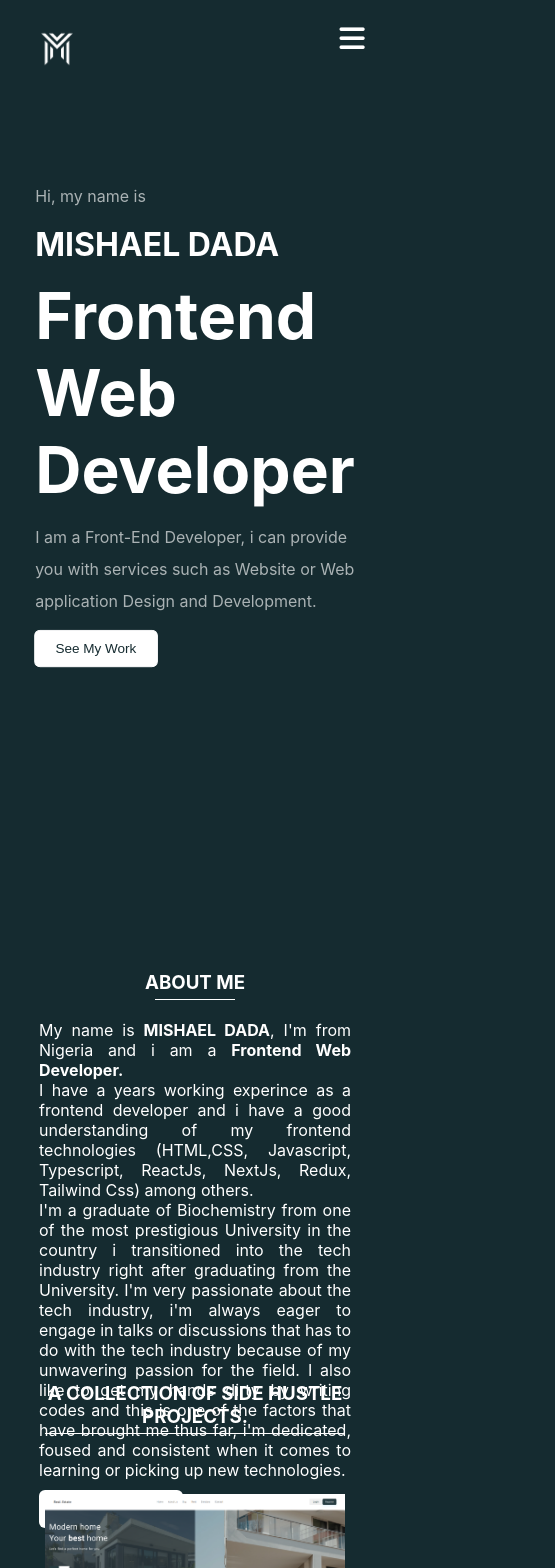
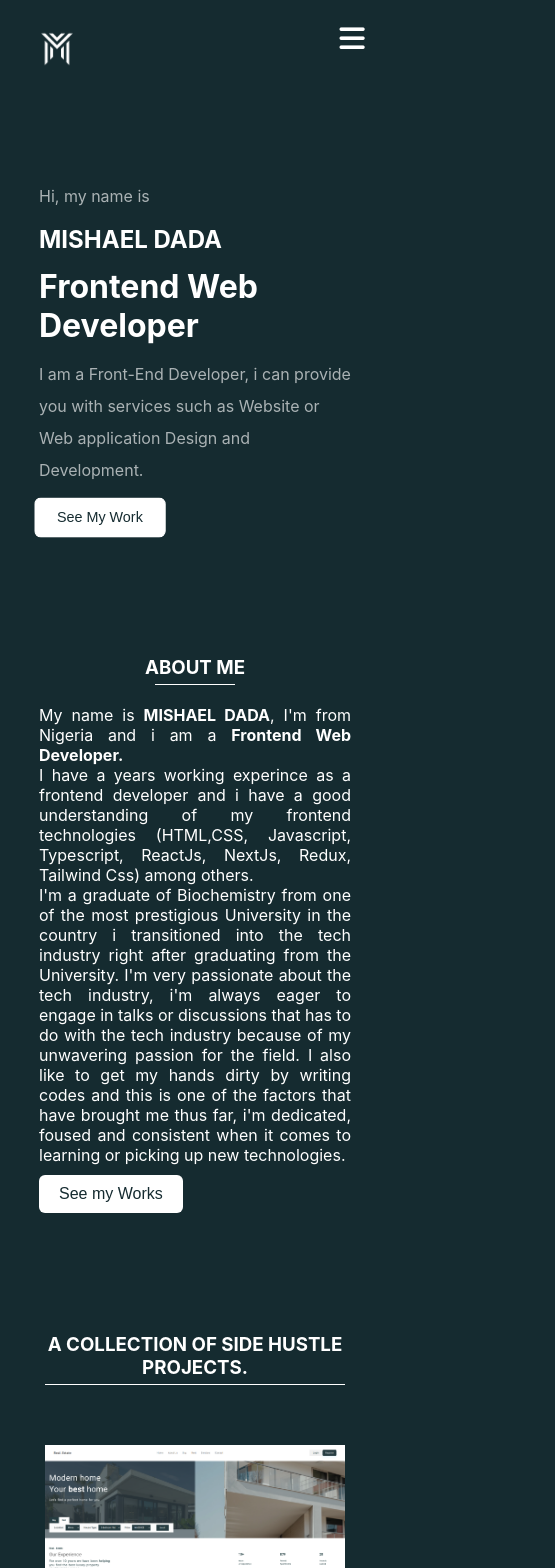
Before and after one commit to mishael1-d/Portfolio, a React (Create React App) app: page / in a window 390 px wide. Shown: the top 1568 px of the page, 555 px wide, since content can reach past the window. Built offline with nearby package versions, Linux system fonts and the light colour scheme.

Commit message:
fix mobile responsiveness

```diff
--- a/src/components/About/About.css
+++ b/src/components/About/About.css
@@ -65,12 +65,14 @@
 }
 
 @media screen and (max-width: 960px) {
+    .about-section {
+        height: fit-content;
+    }
   .about-image__container {
     display: none;
   }
   .about-text__container {
     position: relative;
-    top: 50px;
     padding: 0;
     width: 100%;
   }
--- a/src/components/Banner/Banner.css
+++ b/src/components/Banner/Banner.css
@@ -98,4 +98,10 @@
   .banner-section {
       height: fit-content;
   }
+  .banner-text h3  {
+      font-size: 1.5rem;
+  }
+  .banner-text h1  {
+      font-size: 2rem;
+  }
 }
--- a/src/components/Blog/Blog.css
+++ b/src/components/Blog/Blog.css
@@ -55,3 +55,14 @@
   font-size: 16px;
   color: #fff;
 }
+
+
+@media screen and (max-width: 960px) {
+    .article__container {
+        flex-direction: column;
+        margin: 0;
+    }
+    .blog-section .container {
+        top: 50px;
+    }
+}
--- a/src/components/Contact/Contact.css
+++ b/src/components/Contact/Contact.css
@@ -1,6 +1,11 @@
-
 .contact-section .container {
     position: relative;
     top: 150px;
     flex-direction: column;
   }
+
+  @media screen and (max-width: 960px) {
+    .contact-section .container {
+        top: 50px;
+    }
+  }
--- a/src/components/Work/Work.css
+++ b/src/components/Work/Work.css
@@ -17,8 +17,7 @@
 
 @media screen and (max-width: 960px) {
   .work-section {
-    position: relative;
-    top: 100px;
+    height: fit-content;
   }
   .work-section .section-text__header .divider {
     margin-bottom: 10px;
```
